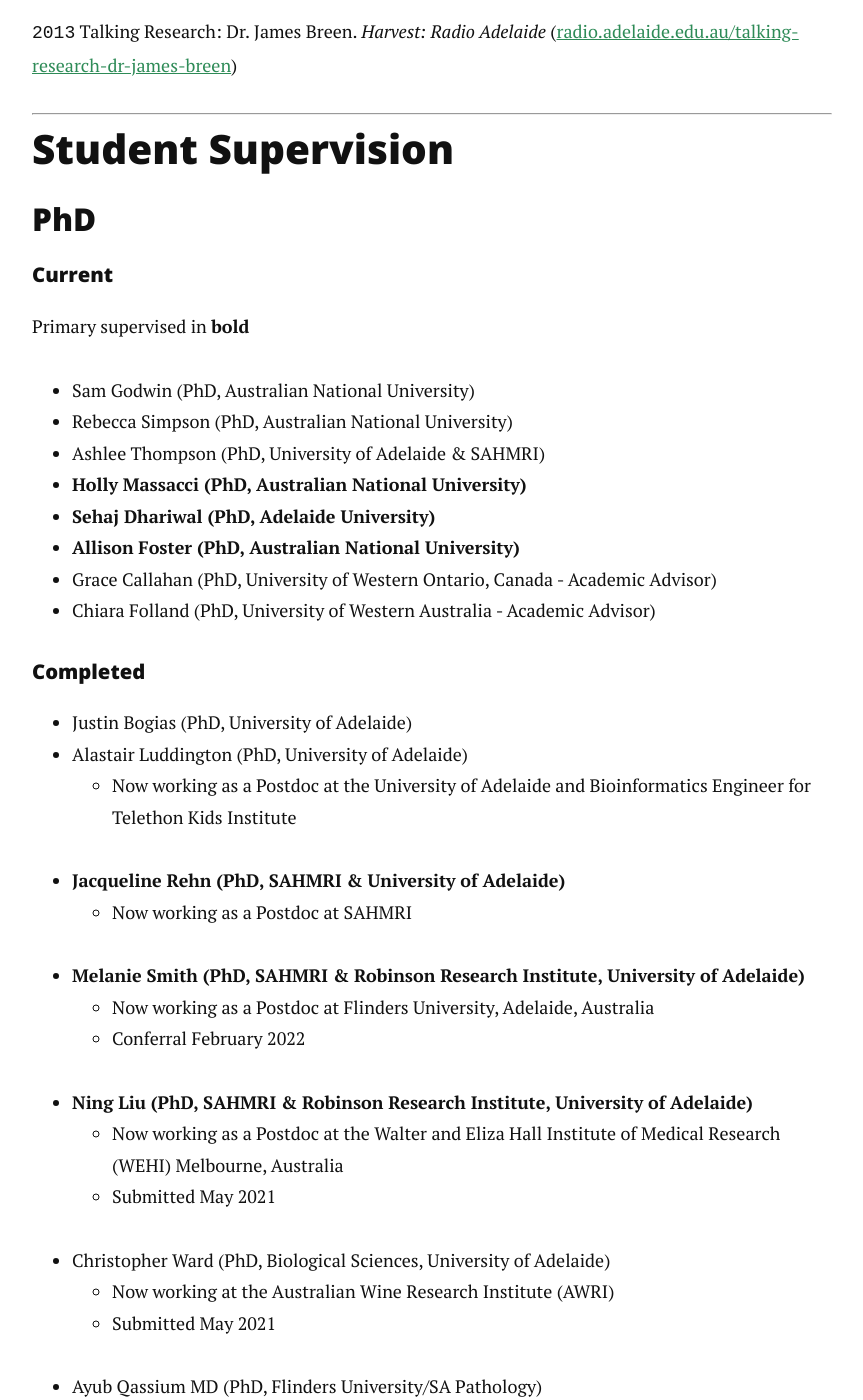
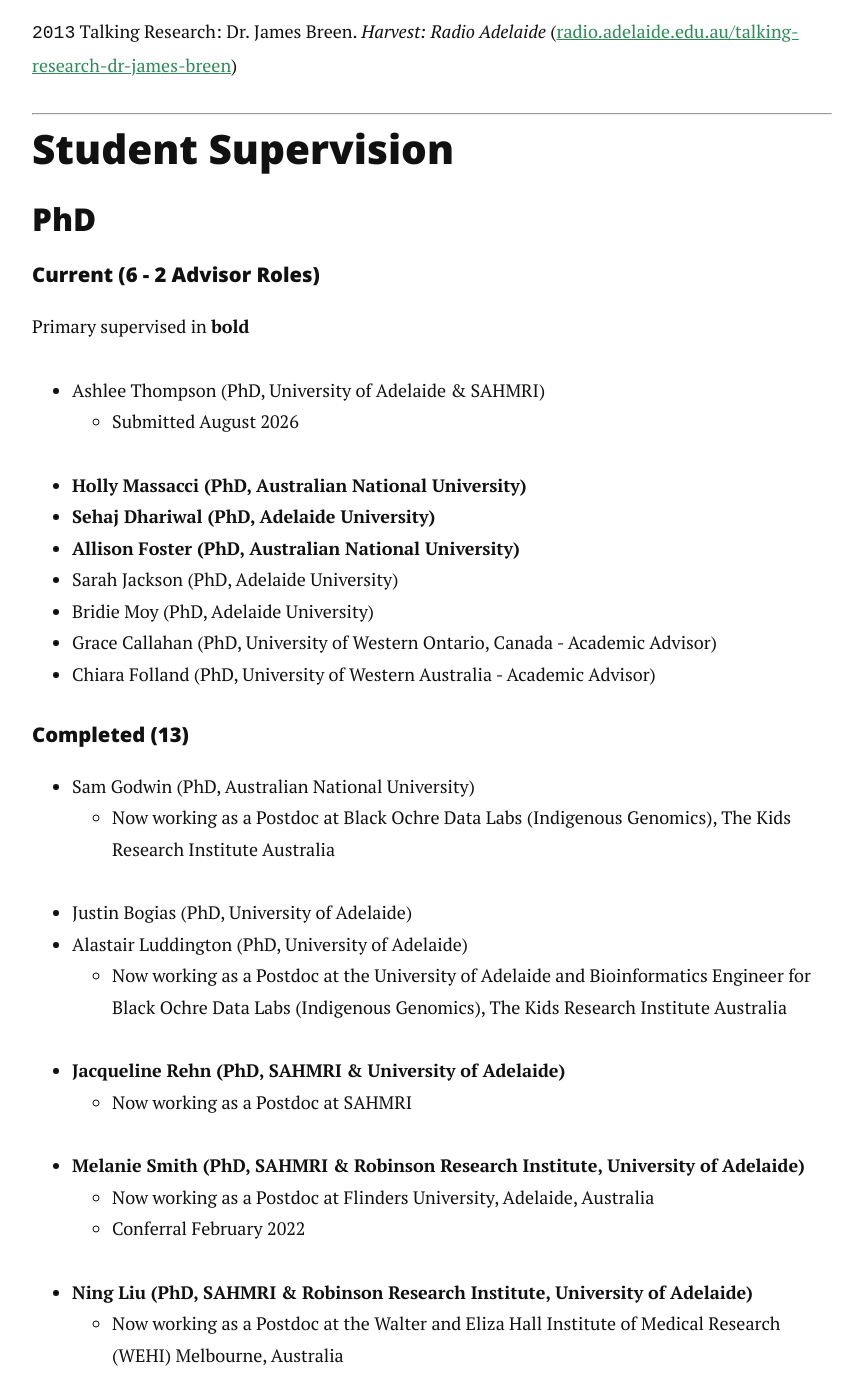
Before and after one commit to jimmybgammyknee/jimmybgammyknee.github.io, a Jekyll site: the page built from cv.md, in a window 1280 px wide and 1400 px high, scrolled down 26239 px. Shown: the whole window, without its empty margins (208-1071 px from the left). Built offline with Jekyll 4.4.1, drawn with Linux system fonts in a browser that asks for light colours; nearby versions of some CDN libraries; some of the changed text lies outside the part shown.

Commit message:
Revise student supervision details in cv.md
Updated student supervision sections for PhD, MSc, and BSc, including current and completed roles with additional details.

```diff
--- a/cv.md
+++ b/cv.md
@@ -479,50 +479,46 @@ CSIRO Plant Industries, Canberra, Australia (host: Wolfgang Spielmeyer)<br>
 
 ### PhD
 
-#### Current
+#### Current (6 - 2 Advisor Roles)
 
 Primary supervised in **bold**
 
-- Sam Godwin (PhD, Australian National University)
-- Rebecca Simpson (PhD, Australian National University)
 - Ashlee Thompson (PhD, University of Adelaide & SAHMRI)
+  - Submitted August 2026
 - **Holly Massacci (PhD, Australian National University)**
 - **Sehaj Dhariwal (PhD, Adelaide University)**
 - **Allison Foster (PhD, Australian National University)**
+- Sarah Jackson (PhD, Adelaide University)
+- Bridie Moy (PhD, Adelaide University)
 - Grace Callahan (PhD, University of Western Ontario, Canada - Academic Advisor)
 - Chiara Folland (PhD, University of Western Australia - Academic Advisor)
 
-#### Completed
+#### Completed (13)
 
+- Sam Godwin (PhD, Australian National University)
+  - Now working as a Postdoc at Black Ochre Data Labs (Indigenous Genomics), The Kids Research Institute Australia
 - Justin Bogias (PhD, University of Adelaide)
 - Alastair Luddington (PhD, University of Adelaide)
-    - Now working as a Postdoc at the University of Adelaide and Bioinformatics Engineer for Telethon Kids Institute
+  - Now working as a Postdoc at the University of Adelaide and Bioinformatics Engineer for Black Ochre Data Labs (Indigenous Genomics), The Kids Research Institute Australia
 - **Jacqueline Rehn (PhD, SAHMRI & University of Adelaide)**
-    - Now working as a Postdoc at SAHMRI
+  - Now working as a Postdoc at SAHMRI
 - **Melanie Smith (PhD, SAHMRI & Robinson Research Institute, University of Adelaide)**
-    - Now working as a Postdoc at Flinders University, Adelaide, Australia
-    - Conferral February 2022
+  - Now working as a Postdoc at Flinders University, Adelaide, Australia
+  - Conferral February 2022
 - **Ning Liu (PhD, SAHMRI & Robinson Research Institute, University of Adelaide)**
-    - Now working as a Postdoc at the Walter and Eliza Hall Institute of Medical Research (WEHI) Melbourne, Australia
-    - Submitted May 2021
+  - Now working as a Postdoc at the Walter and Eliza Hall Institute of Medical Research (WEHI) Melbourne, Australia
 - Christopher Ward (PhD, Biological Sciences, University of Adelaide)
-    - Now working at the Australian Wine Research Institute (AWRI)
-    - Submitted May 2021
+  - Now working at the Australian Wine Research Institute (AWRI)
 - Ayub Qassium MD (PhD, Flinders University/SA Pathology)
-    - Clinical resident
 - Qianhui Wan (PhD, Robinson Research Institute, University of Adelaide)
-    - Now working at Flinders University
 - Doan Thao Dinh (PhD, Robinson Research Institute, University of Adelaide)
-    - Now working at the University of Adelaide Medical School
 - Oscar Santamaria (PhD, Australian Centre for Ancient DNA, University of Adelaide)
-    - Currently Postdoc at Laboratoire AMIS CNRS UMR 5288, University of Toulouse, France
 - Ben Mayne (PhD, Robinson Research Institute, University of Adelaide)
-    - Formerly SAHMRI Bioinformatics Offer, now working as a postdoc at CSIRO in Western Australia
 - Tim Rabanus-Wallace (PhD, Australian Centre for Ancient DNA, University of Adelaide)
-    - Currently staff scientist at Leibniz Institute of Plant Genetics and Crop Plant Research, Gatersleben, Germany
 
 ### MSc Biotechnology (All Primary Supervised)
-#### Completed
+
+#### Completed (7)
 
 - Holly Martin (MSc Bioinformatics, University of Adelaide)
 - Karan Kariat (MSc Bioinformatics, University of Adelaide)
```
Also changed, not shown: other parts of cv.md (+1 -1 lines).
